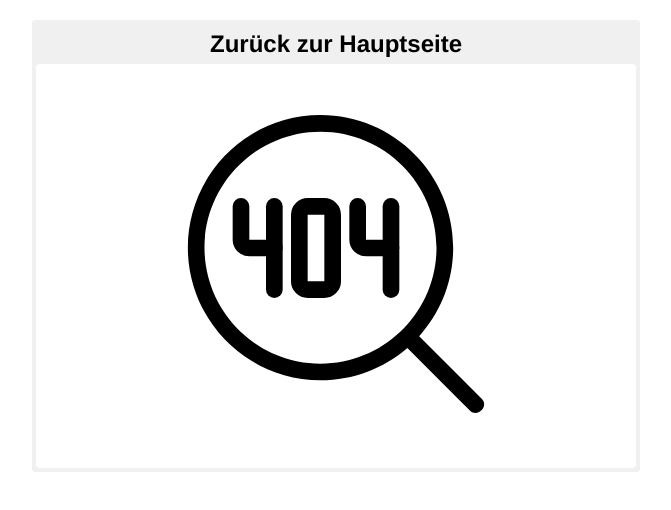
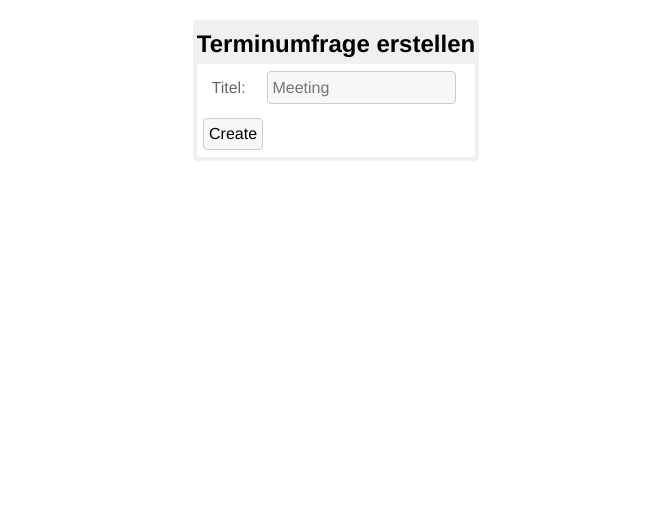
Before and after one commit to AlexanderPeter/cicd, a React (Create React App) app in the folder frontend/: page /create in a window 1280 px wide. Shown: the top 510 px of the page, without its empty margins (304-975 px from the left). Built offline with nearby package versions, Linux system fonts and the light colour scheme.

Commit message:
#3 add basic ui to create new polls

```diff
--- a/frontend/public/index.html
+++ b/frontend/public/index.html
@@ -2,7 +2,7 @@
 <html lang="en">
 <head>
   <meta charset="UTF-8">
-  <title>Appointment poll</title>
+  <title>Terminumfragen</title>
   <link rel="icon" type="image/x-icon" href="favicon.ico">
 </head>
 <body>
--- a/frontend/src/App.tsx
+++ b/frontend/src/App.tsx
@@ -1,14 +1,16 @@
 import React from 'react';
 import { BrowserRouter as Router, Routes, Route } from 'react-router-dom';
-import Home from './pages/Home';
-import NotFound from './pages/NotFound';
+import HomePage from './pages/HomePage';
+import NotFoundPage from './pages/NotFoundPage';
+import CreatePollPage from './pages/CreatePollPage';
 
 export default function App() {
   return (
     <Router>
       <Routes>
-        <Route path="/" element={<Home />} />
-        <Route path="*" element={<NotFound />} />
+        <Route path="/" element={<HomePage />} />
+        <Route path="*" element={<NotFoundPage />} />
+        <Route path="/create" element={<CreatePollPage />} />
       </Routes>
     </Router>
   );
--- /dev/null
+++ b/frontend/src/pages/CreatePollPage.tsx
@@ -0,0 +1,66 @@
+import React, { useState }  from 'react';
+import { Link } from 'react-router-dom';
+import { CiSearch, TbError404 } from '../icons';
+
+export default function CreatePollPage() {
+  const [pollTitle, setPollTitle] = useState('');
+
+  const handleCreatePoll = async () => {
+    if (pollTitle.trim() === '') {
+      alert('Please enter a poll title.');
+      return;
+    }
+
+    console.log('Creating poll with title:', pollTitle);
+
+    try {
+      const response = await fetch('http://localhost:5000/api/polls', {
+        method: 'POST',
+        headers: {
+          'Content-Type': 'application/json',
+        },
+        body: JSON.stringify({ title: pollTitle }),
+      });
+
+      if (response.ok) {
+        const json = await response.json();
+        console.log('Poll created successfully:', JSON.stringify(json, null, 2));
+      } else {
+        const errorText = await response.text();
+        console.error('Failed to create poll:', errorText);
+      }
+    } catch (error) {
+      console.error('Error:', error);
+    }
+  };
+
+
+  return (
+    <div className='dashboard'>
+      <div className='panel shadow'>
+        <header className='titlebar'>
+          <h2>Terminumfrage erstellen</h2>
+        </header>
+        <div className='entry'>
+          <div className='inputbar'>
+            <p className="label">Titel: </p>
+            <input
+              type="text"
+              className="input"
+              placeholder="Meeting"
+              value={pollTitle}
+              onChange={(e) => setPollTitle(e.target.value)}
+            />
+          </div>
+          <button
+            className="input"
+            onClick={handleCreatePoll}
+          >
+            Create
+          </button>
+        </div>
+      </div>
+    </div>
+  );
+//           <p>Share this poll: http://localhost:3000/poll/{poll.code}</p>
+}
--- a/frontend/src/pages/Home.tsx
+++ b/frontend/src/pages/HomePage.tsx
@@ -2,7 +2,7 @@ import React from 'react';
 import { Link } from 'react-router-dom';
 import { FcCalendar, FaPlusCircle } from '../icons';
 
-export default function Home() {
+export default function HomePAge() {
   return (
     <div className='dashboard'>
       <Link to="/create">
--- a/frontend/src/pages/NotFound.tsx
+++ b/frontend/src/pages/NotFoundPage.tsx
@@ -2,7 +2,7 @@ import React from 'react';
 import { Link } from 'react-router-dom';
 import { CiSearch, TbError404 } from '../icons';
 
-export default function NotFound() {
+export default function NotFoundPage() {
   return (
     <div className='dashboard'>
       <Link to='/'>
```
